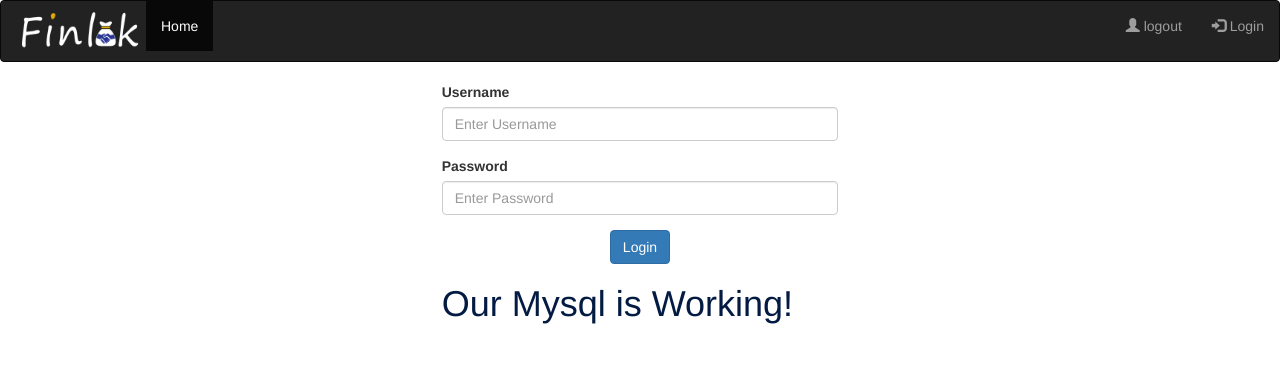
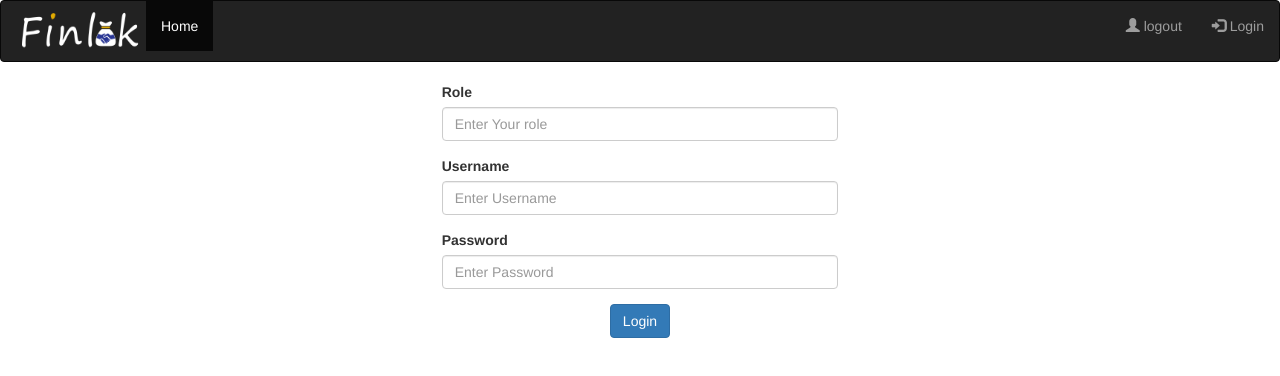
Before and after one commit to Anushka21Singh/Back-Office-Service, an Angular app: page /login in a window 1280 px wide. Shown: the top 376 px of the page. Built offline with nearby package versions, Linux system fonts and the light colour scheme.

Commit message:
Changes in login component for role

```diff
--- a/src/app/login/Users.ts
+++ b/src/app/login/Users.ts
@@ -1,5 +1,5 @@
 export class Users{
-    id: number;
+    role : String;
     username: String;
     password : String;
 }
--- a/src/app/login/login.component.html
+++ b/src/app/login/login.component.html
@@ -34,13 +34,13 @@ p    {color: red;}
 
      <label for="Lname"><b>Last Name</b></label>
     <input [(ngModel)]="Lname" class="form-control"  type="text" placeholder="Enter Lasstname" name="Lname" required>
-</div>
+</div>-->
 
  <div class="form-group">
 
-    <label for="Email"><b>Email</b></label>
-    <input [(ngModel)]="Email" class="form-control"  type="text" placeholder="Enter Email" name="Email" required>
-</div> -->
+    <label for="Role"><b>Role</b></label>
+    <input [(ngModel)]="Role" #role class="form-control"  type="text" placeholder="Enter Your role" name="role" required>
+</div>
 
  <div class="form-group">
 
@@ -59,8 +59,6 @@ p    {color: red;}
     <button class="btn btn-primary"  type="submit">Login</button>
     </div>
   </form>
-    <h1>Our Mysql is Working!</h1>
-
     <table border='1'>
 
 
--- a/src/app/login/login.component.ts
+++ b/src/app/login/login.component.ts
@@ -30,7 +30,7 @@ export class LoginComponent implements OnInit {
   }
 
 
-  loginUsers(username,password) {
+  loginUsers(username,password,role) {
     console.log("Inside component getAllFunction");
 
     this.loginData.getAll().subscribe(res => {
@@ -43,7 +43,7 @@ export class LoginComponent implements OnInit {
      for(var i = 0;; i++){
 
       console.log(this.members[i].username+"   "+username);
-       if(this.members[i].username == username && this.members[i].password == password )
+       if(this.members[i].username == username && this.members[i].password == password && this.members.role== role)
        {
          this.members.username=username;
         // this.u.username=username;
@@ -88,7 +88,7 @@ export class LoginComponent implements OnInit {
     // this.members.password=x.value.psw;
      console.log("password"+x.value.psw);
     // this.loginData.addData(this.members.username,this.members.password);
-     this.loginUsers( x.value.uname,x.value.psw );
+     this.loginUsers( x.value.uname,x.value.psw,x.value.role);
 
 //     if( x.value.uname == 'admin' && x.value.psw == 'admin')
 // {
```
